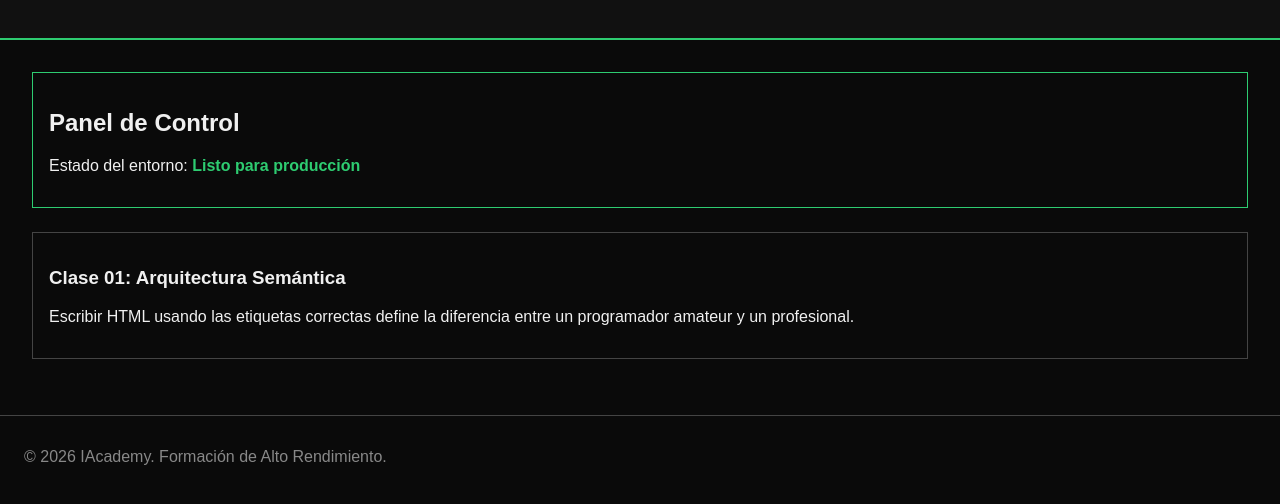
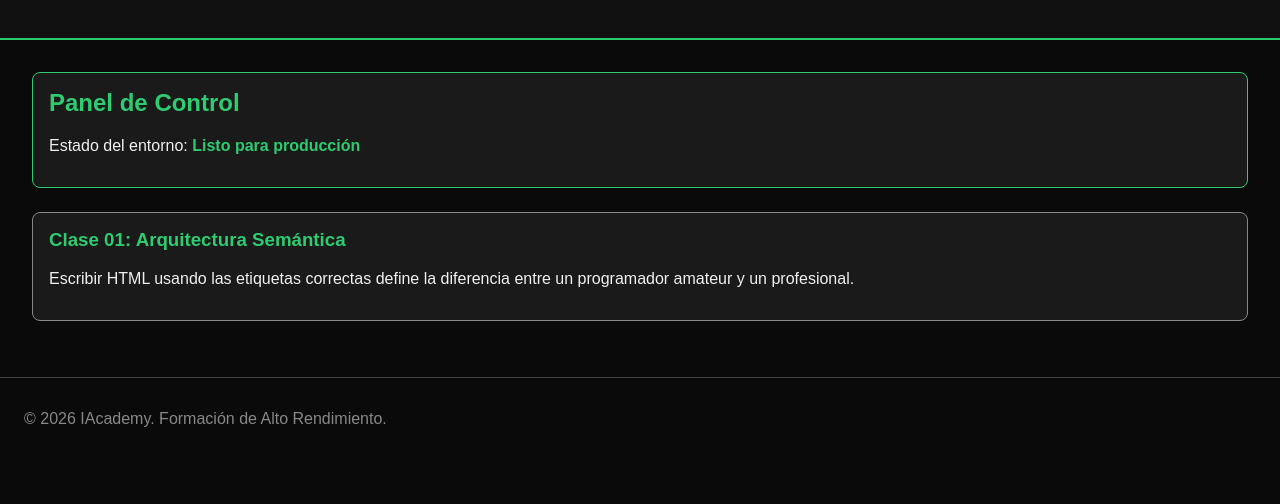
Before and after one commit to Wladimir85-lab/bootcamp-fulldtack, a plain HTML site: page week-01/index.html in a window 1280 px wide. Shown: the part 142-646 px from the top of the page. Drawn offline with Linux system fonts and the light colour scheme.

Commit message:
feat: add CSS selectors and specificity for week-01

```diff
--- a/week-01/index.html
+++ b/week-01/index.html
@@ -20,18 +20,17 @@
 
     <main>
 
-        <section id="dashboard">
-            <h2>Panel de Control</h2>
+        <section id="dashboard" class="panel">
+            <h2 class="panel-titulo">Panel de Control</h2>
             <p>Estado del entorno: <strong style="color: #2ecc71;">Listo para producción</strong></p>
         </section>
 
-        <article id="modulos">
-            <h3>Clase 01: Arquitectura Semántica</h3>
+        <article id="modulos" class="panel panel-secundario">
+            <h3 class="panel-titulo">Clase 01: Arquitectura Semántica</h3>
             <p>Escribir HTML usando las etiquetas correctas define la diferencia entre un programador amateur y un profesional.</p>
         </article>
 
     </main>
-
     <footer>
         <p>&copy; 2026 IAcademy. Formación de Alto Rendimiento.</p>
     </footer>
--- a/week-01/styles.css
+++ b/week-01/styles.css
@@ -36,3 +36,16 @@
     border-top: 1px solid #444;
     color: #888;
   }
+  .panel {
+    background-color: #1a1a1a;
+    border-radius: 8px;
+  }
+
+  .panel-secundario {
+    border-color: #888;
+  }
+
+  .panel-titulo {
+    color: #2ecc71;
+    margin-top: 0;
+  }
```
